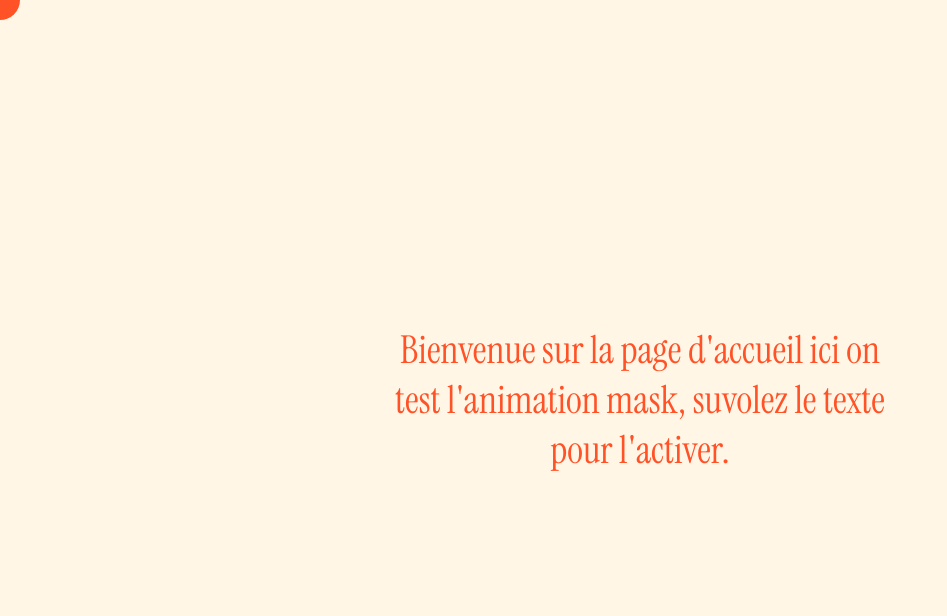
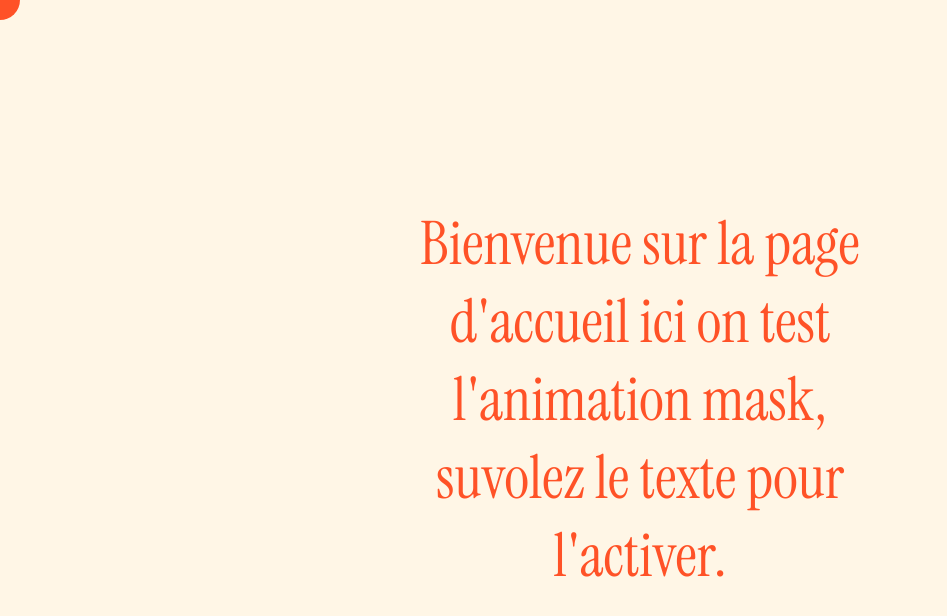
Before and after one commit to Scharlyopitz/MaskEffect, a React (Vite) app: page / in a window 1280 px wide. Shown: the top 616 px of the page, without its empty margins (0-947 px from the left). Built offline with nearby package versions, Linux system fonts and the light colour scheme.

Commit message:
Changement taille de la font

```diff
--- a/src/sass/_general.scss
+++ b/src/sass/_general.scss
@@ -29,7 +29,7 @@ main {
     height: 100%;
     padding: 0 30vw;
     p {
-      font-size: 3vw;
+      font-size: 60px;
       font-weight: 500;
     }
   }
--- a/src/style/style.css
+++ b/src/style/style.css
@@ -39,6 +39,6 @@ main .textContainer {
   padding: 0 30vw;
 }
 main .textContainer p {
-  font-size: 3vw;
+  font-size: 60px;
   font-weight: 500;
 }/*# sourceMappingURL=style.css.map */
```
Also changed, not shown: 1 other file (tests, documents, lock files or other folders).
